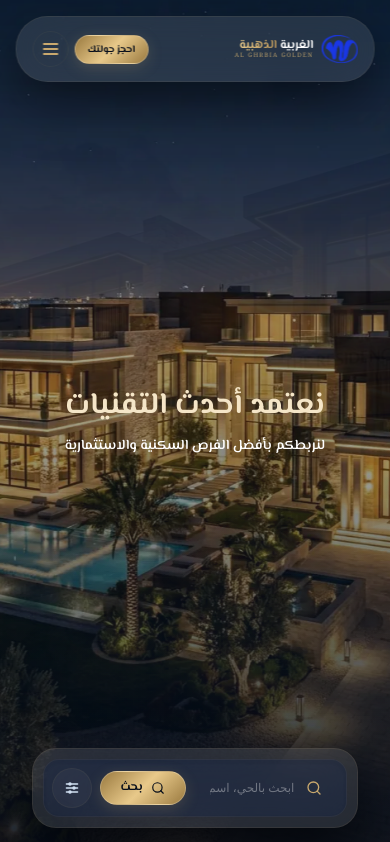
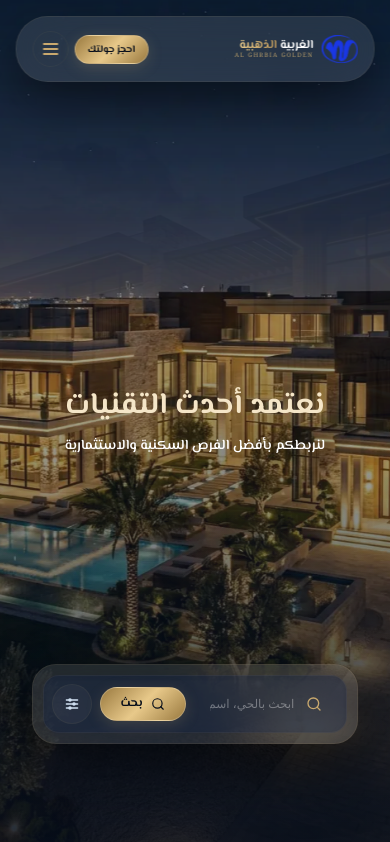
Before and after one commit to karemm2018/alghrbiagolde, a Next.js app: page / in a window 390 px wide. Shown: the top 842 px of the page. Built offline with nearby package versions, Linux system fonts and the light colour scheme; a web font is replaced by a local one.

Commit message:
style: shift mobile search bar upward by 10vh

```diff
--- a/src/app/page.tsx
+++ b/src/app/page.tsx
@@ -882,7 +882,7 @@ export default function HomePage() {
       {/* ----------------------------------------------------
          3. Advanced Search Bar Component
          ---------------------------------------------------- */}
-      <section id="search-filter-section" className="relative z-40 w-[92%] max-w-6xl mx-auto px-4 -mt-24 sm:-mt-36">
+      <section id="search-filter-section" className="relative z-40 w-[92%] max-w-6xl mx-auto px-4 -mt-[calc(6rem+10vh)] sm:-mt-36">
         <form
           onSubmit={handleSearch}
           className="relative w-full"
```
